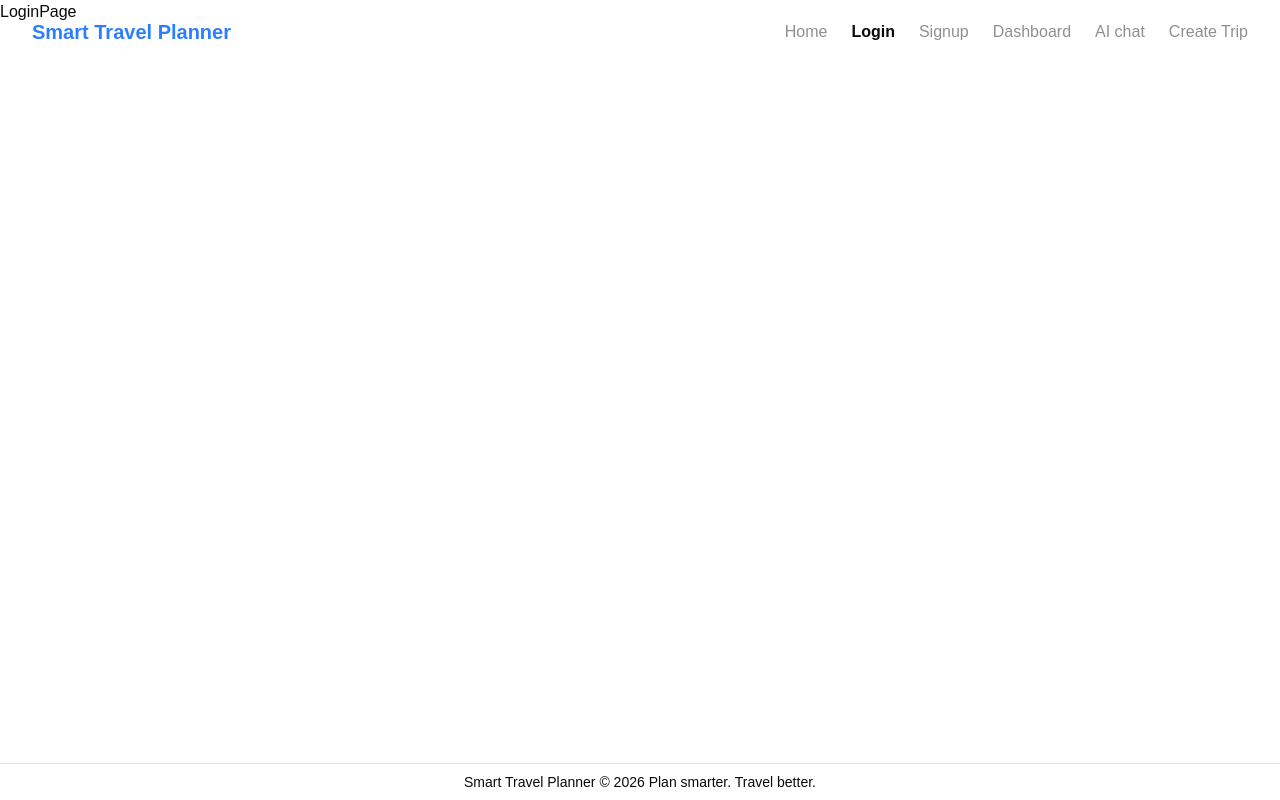
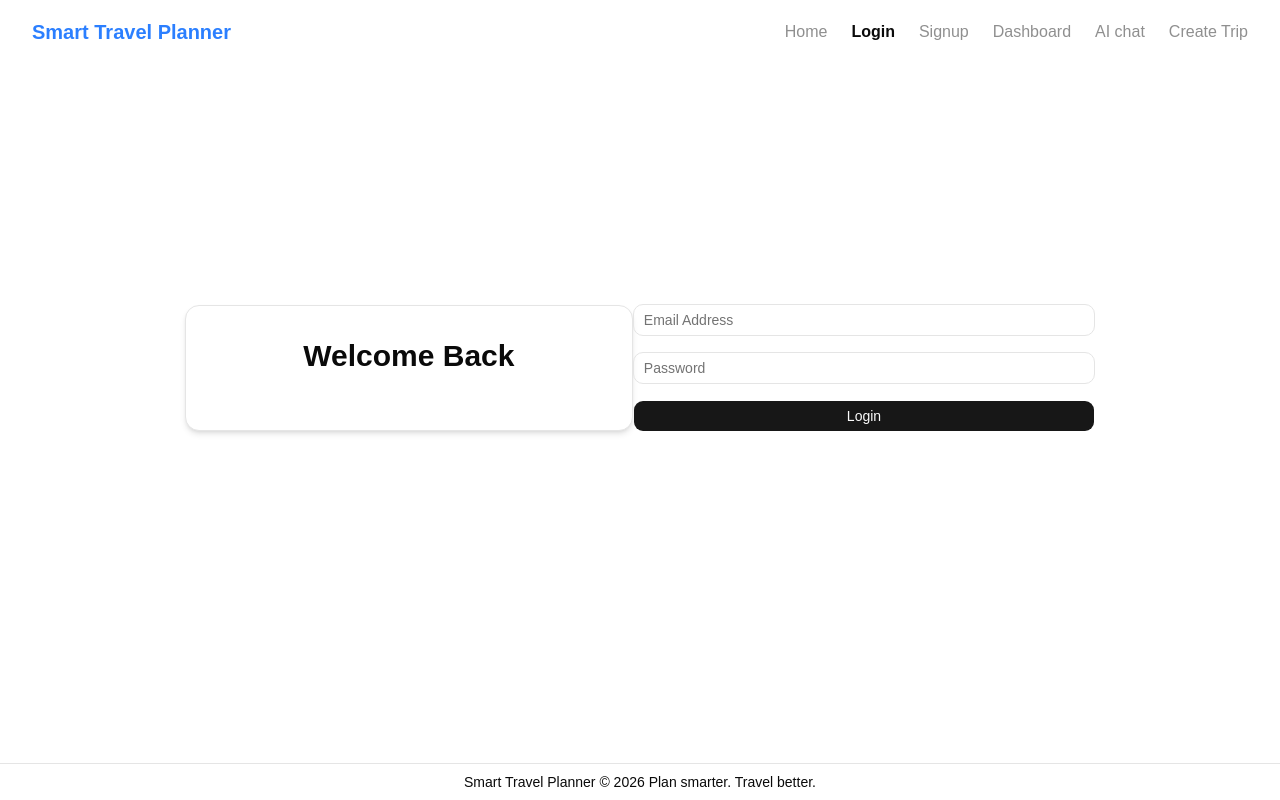
Before and after one commit to AnvetaDigital/smart-travel-planner-ai, a React (Vite) app in the folder frontend/: page /login in a window 1280 px wide. Built offline with nearby package versions, Linux system fonts and the light colour scheme.

Commit message:
[feat]: build login page

```diff
--- a/frontend/src/pages/LoginPage.tsx
+++ b/frontend/src/pages/LoginPage.tsx
@@ -1,8 +1,21 @@
+import { Button } from "@/components/ui/button";
+import { Input } from "@/components/ui/input";
 
 export default function LoginPage() {
   return (
-    <div>
-        <h1>LoginPage</h1>
+    <div className="flex min-h-[calc(100vh-64px)] items-center justify-center px-4">
+      <div className="w-full max-w-md rounded-xl border bg-white p-8 shadow-md">
+        <h1 className="mb-6 text-center text-3xl font-bold"> Welcome Back</h1>
+      </div>
+
+      <form className="space-y-4">
+        <Input type="email" placeholder="Email Address" />
+        <Input type="password" placeholder="Password" />
+
+        <Button type="submit" className="w-full">
+          Login
+        </Button>
+      </form>
     </div>
-  )
+  );
 }
```
